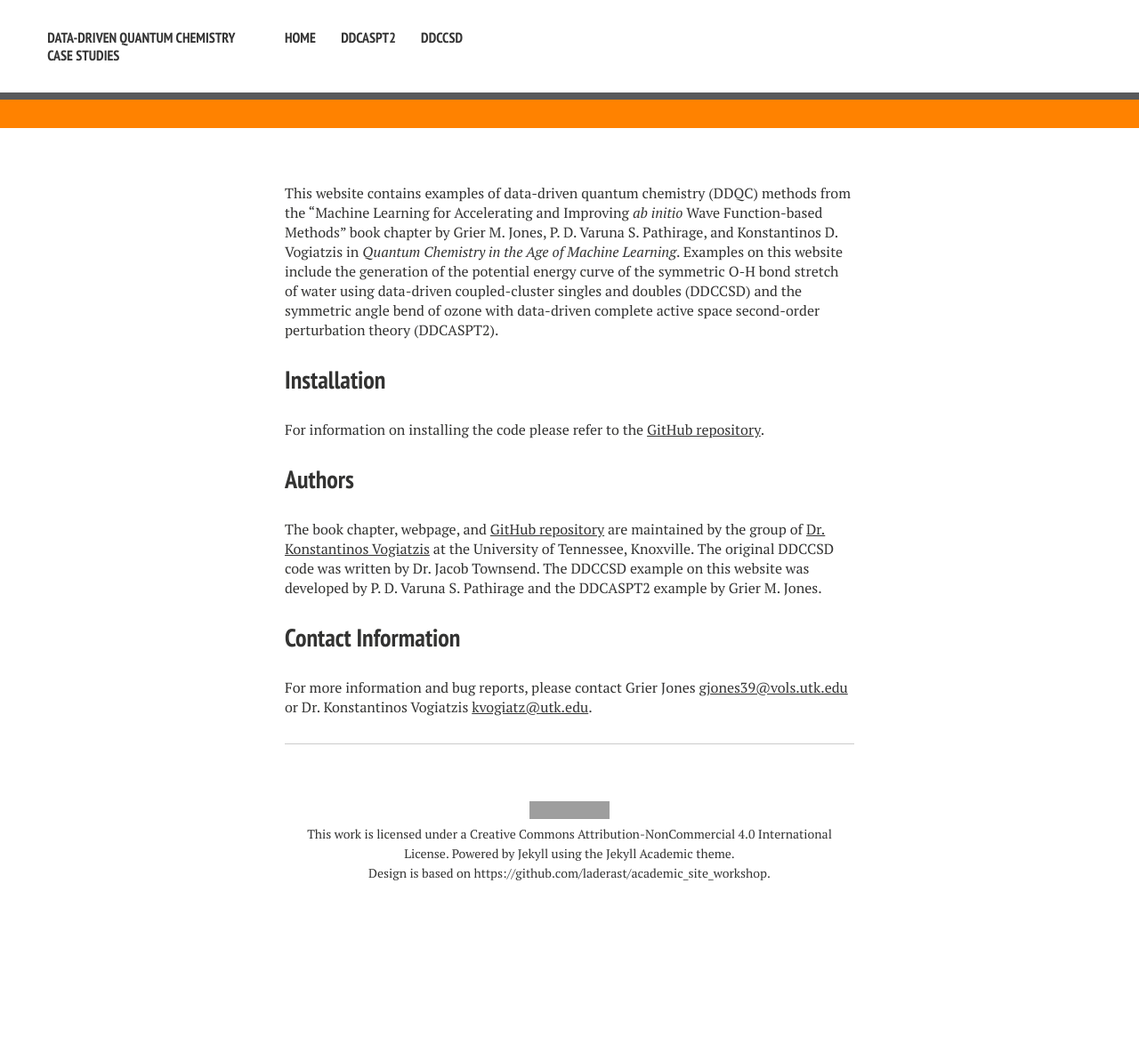
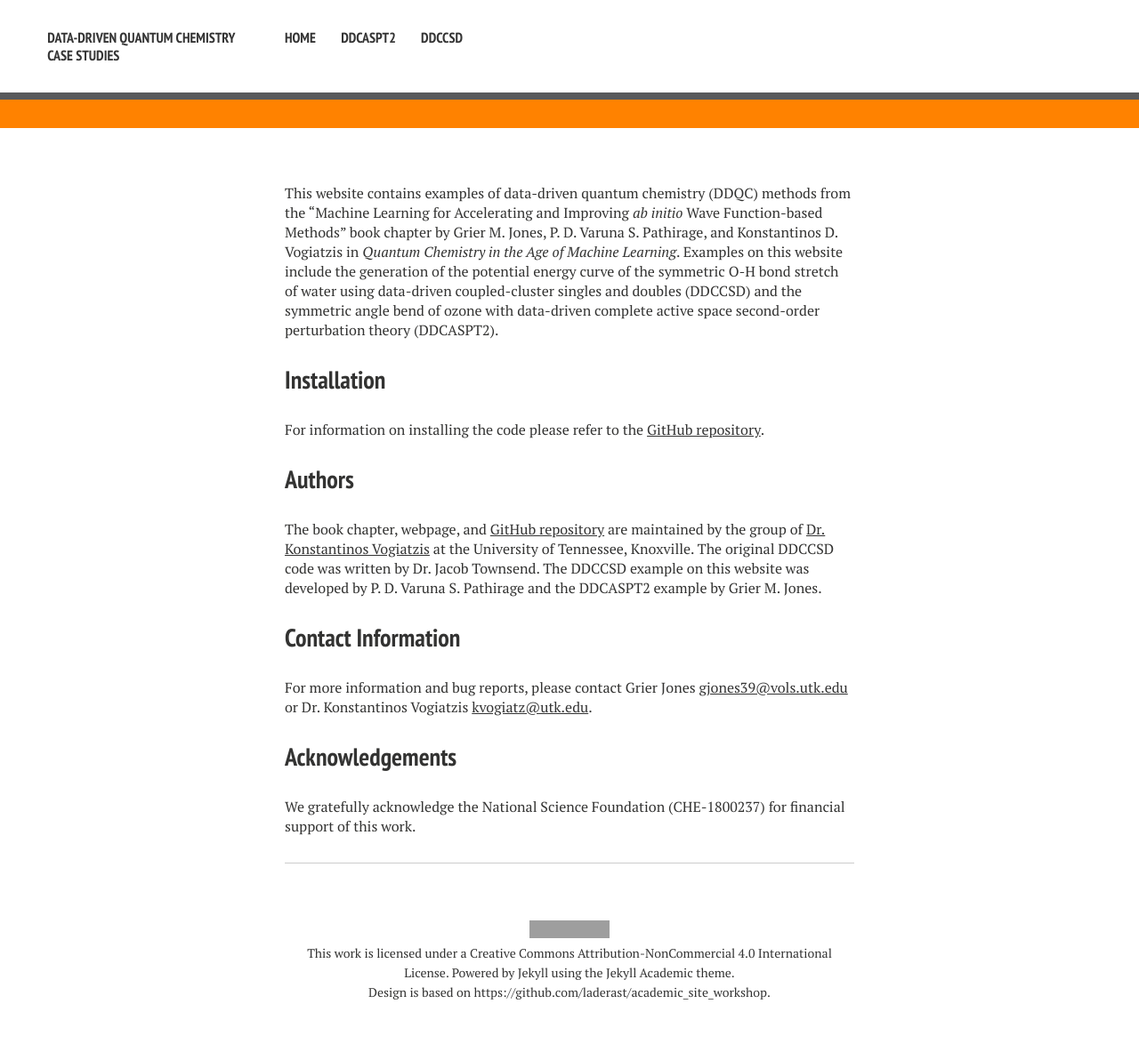
Before and after one commit to ChemRacer/DDQC_Demo, a Jekyll site: the page built from index.md, in a window 1280 px wide. Shown: the whole page at 89% size. Built offline with Jekyll 4.4.1, drawn with Linux system fonts in a browser that asks for light colours; nearby versions of some CDN libraries; before the commit the page ends 1040 px from its top, so only the background shows below that; grey boxes are pictures that could not be loaded.

Commit message:
Fri Dec 17 11:02:26 EST 2021

```diff
--- a/index.md
+++ b/index.md
@@ -14,3 +14,6 @@ The book chapter, webpage, and [GitHub repository](https://github.com/ChemRacer/
 
 ## Contact Information
 For more information and bug reports, please contact Grier Jones [gjones39@vols.utk.edu](gjones39@vols.utk.edu) or Dr. Konstantinos Vogiatzis [kvogiatz@utk.edu](kvogiatz@utk.edu).
+
+## Acknowledgements
+We gratefully acknowledge the National Science Foundation (CHE-1800237) for financial support of this work.
```
